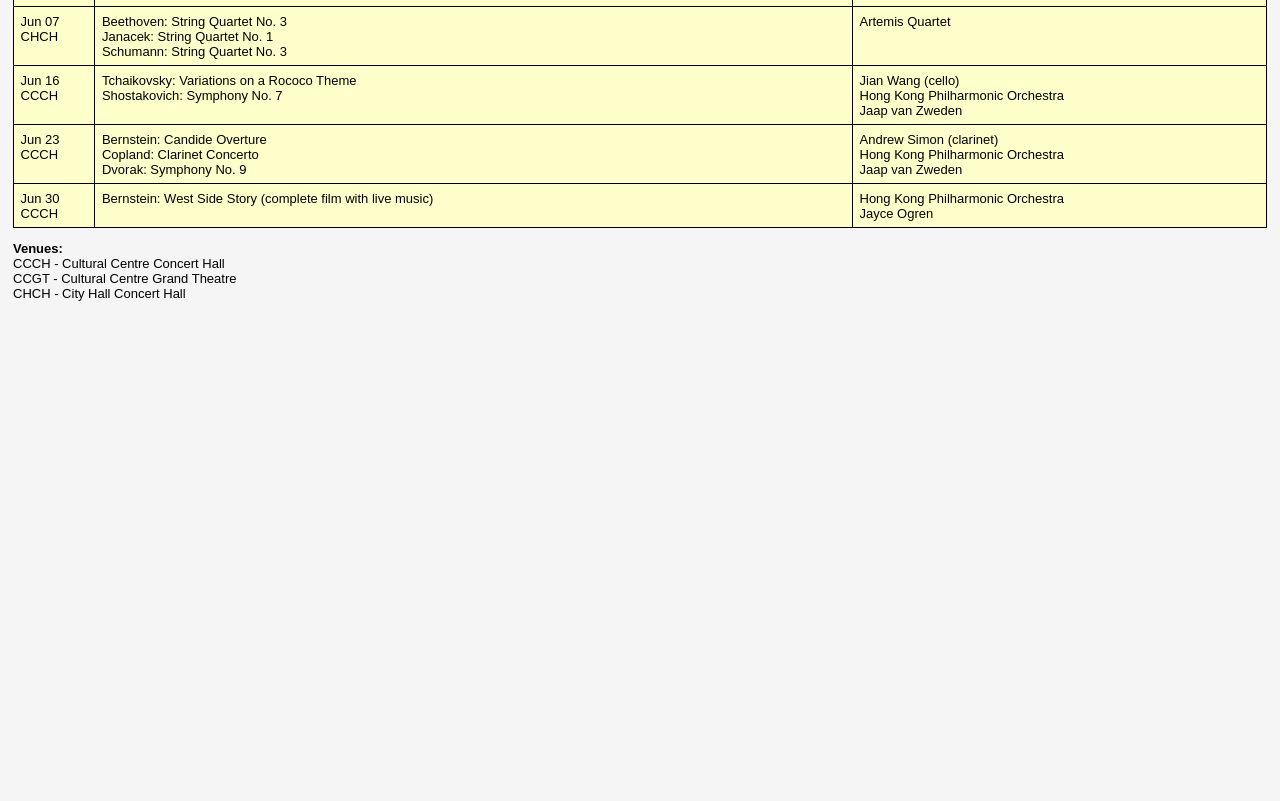
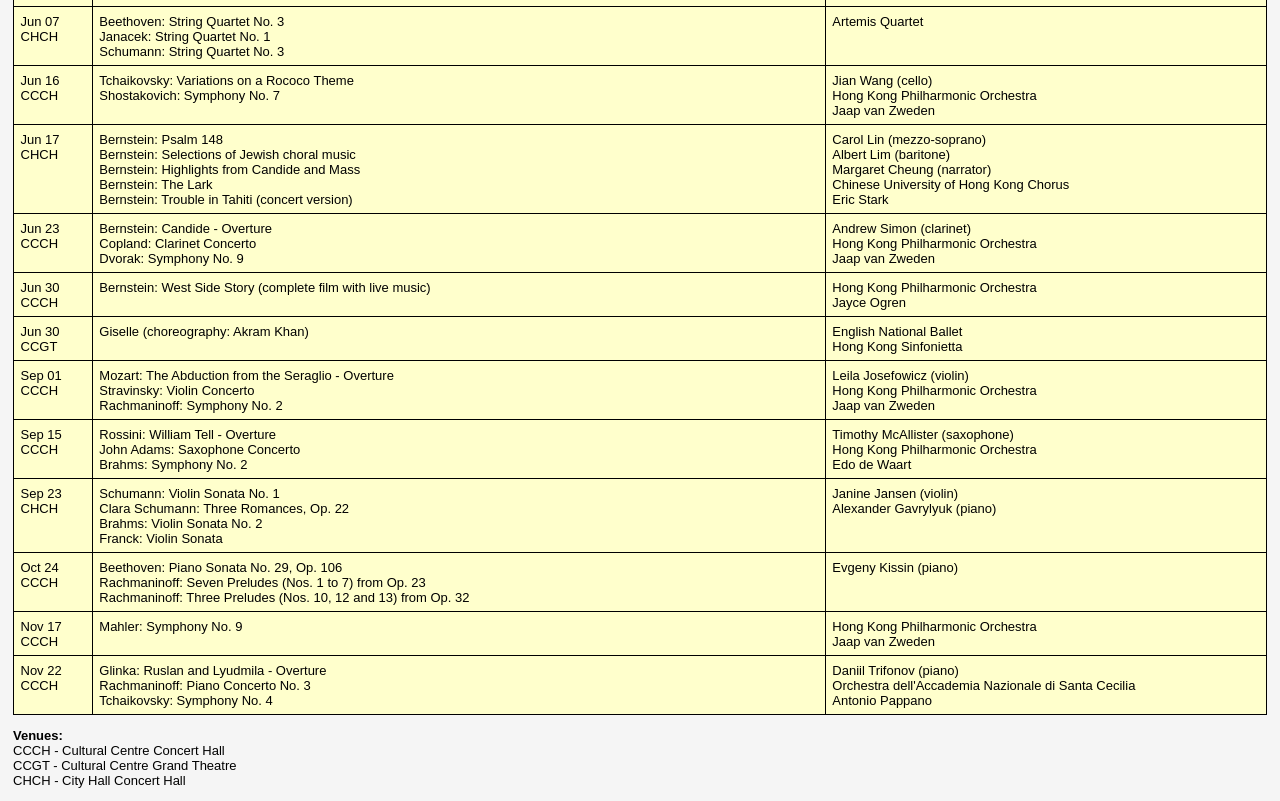
Before and after one commit to jkmcl/jkmcl.github.io, a plain HTML site: page concerts/concerts2018.html in a window 1280 px wide. Shown: the part 1180-1981 px from the top of the page. Before the commit the page ends 1494 px from the top, so only its background shows below. Drawn offline with Linux system fonts and the light colour scheme.

Commit message:
Added HKPO concerts in the new season and other concerts

```diff
--- a/concerts/concerts.js
+++ b/concerts/concerts.js
@@ -8,7 +8,7 @@ function changePage(selectObj)
 }
 
 var opts = "<option>Please select...</option>";
-for (var i = 2018; i >= 1999; --i) {
+for (var i = 2019; i >= 1999; --i) {
 	opts += "<option>" + i + "</option>";
 }
 opts += '<option value="199x">Earlier</option>';
--- a/concerts/concerts2018.html
+++ b/concerts/concerts2018.html
@@ -244,9 +244,27 @@
 	</tr>
 
 	<tr>
+		<td>Jun 17<br>CHCH</td>
+		<td>
+			Bernstein: Psalm 148<br>
+			Bernstein: Selections of Jewish choral music<br>
+			Bernstein: Highlights from Candide and Mass<br>
+			Bernstein: The Lark<br>
+			Bernstein: Trouble in Tahiti (concert version)
+		</td>
+		<td>
+			Carol Lin (mezzo-soprano)<br>
+			Albert Lim (baritone)<br>
+			Margaret Cheung (narrator)<br>
+			Chinese University of Hong Kong Chorus<br>
+			Eric Stark
+		</td>
+	</tr>
+
+	<tr>
 		<td>Jun 23<br>CCCH</td>
 		<td>
-			Bernstein: Candide Overture<br>
+			Bernstein: Candide - Overture<br>
 			Copland: Clarinet Concerto<br>
 			Dvorak: Symphony No. 9
 		</td>
@@ -268,6 +286,96 @@
 		</td>
 	</tr>
 
+	<tr>
+		<td>Jun 30<br>CCGT</td>
+		<td>
+			Giselle (choreography: Akram Khan)
+		</td>
+		<td>
+			English National Ballet<br>
+			Hong Kong Sinfonietta
+		</td>
+	</tr>
+
+	<tr>
+		<td>Sep 01<br>CCCH</td>
+		<td>
+			Mozart: The Abduction from the Seraglio - Overture<br>
+			Stravinsky: Violin Concerto<br>
+			Rachmaninoff: Symphony No. 2
+		</td>
+		<td>
+			Leila Josefowicz (violin)<br>
+			Hong Kong Philharmonic Orchestra<br>
+			Jaap van Zweden
+		</td>
+	</tr>
+
+	<tr>
+		<td>Sep 15<br>CCCH</td>
+		<td>
+			Rossini: William Tell - Overture<br>
+			John Adams: Saxophone Concerto<br>
+			Brahms: Symphony No. 2
+		</td>
+		<td>
+			Timothy McAllister (saxophone)<br>
+			Hong Kong Philharmonic Orchestra<br>
+			Edo de Waart
+		</td>
+	</tr>
+
+	<tr>
+		<td>Sep 23<br>CHCH</td>
+		<td>
+			Schumann: Violin Sonata No. 1<br>
+			Clara Schumann: Three Romances, Op. 22<br>
+			Brahms: Violin Sonata No. 2<br>
+			Franck: Violin Sonata
+		</td>
+		<td>
+			Janine Jansen (violin)<br>
+			Alexander Gavrylyuk (piano)
+		</td>
+	</tr>
+
+	<tr>
+		<td>Oct 24<br>CCCH</td>
+		<td>
+			Beethoven: Piano Sonata No. 29, Op. 106<br>
+			Rachmaninoff: Seven Preludes (Nos. 1 to 7) from Op. 23<br>
+			Rachmaninoff: Three Preludes (Nos. 10, 12 and 13) from Op. 32
+		</td>
+		<td>
+			Evgeny Kissin (piano)
+		</td>
+	</tr>
+
+	<tr>
+		<td>Nov 17<br>CCCH</td>
+		<td>
+			Mahler: Symphony No. 9
+		</td>
+		<td>
+			Hong Kong Philharmonic Orchestra<br>
+			Jaap van Zweden
+		</td>
+	</tr>
+
+	<tr>
+		<td>Nov 22<br>CCCH</td>
+		<td>
+			Glinka: Ruslan and Lyudmila - Overture<br>
+			Rachmaninoff: Piano Concerto No. 3<br>
+			Tchaikovsky: Symphony No. 4
+		</td>
+		<td>
+			Daniil Trifonov (piano)<br>
+			Orchestra dell'Accademia Nazionale di Santa Cecilia<br>
+			Antonio Pappano
+		</td>
+	</tr>
+
 </table>
 
 <p class="legend"><b>Venues:</b><br>
```
Also changed, not shown: concerts/concerts2006.html (+1 -1 lines), concerts/concerts2019.html (added, +173 -0 lines).
